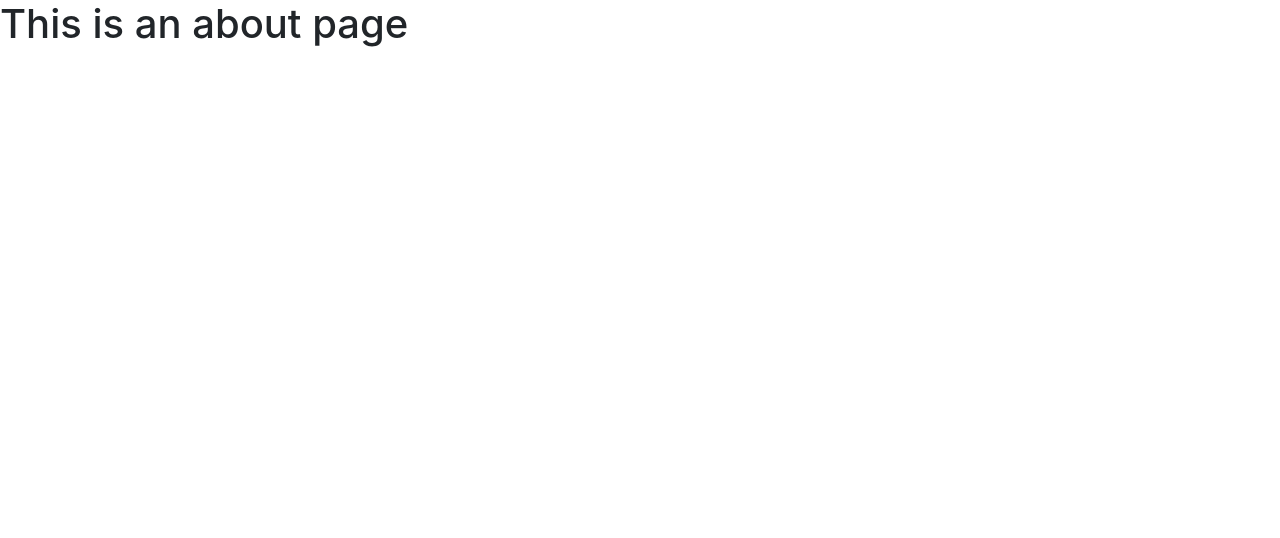
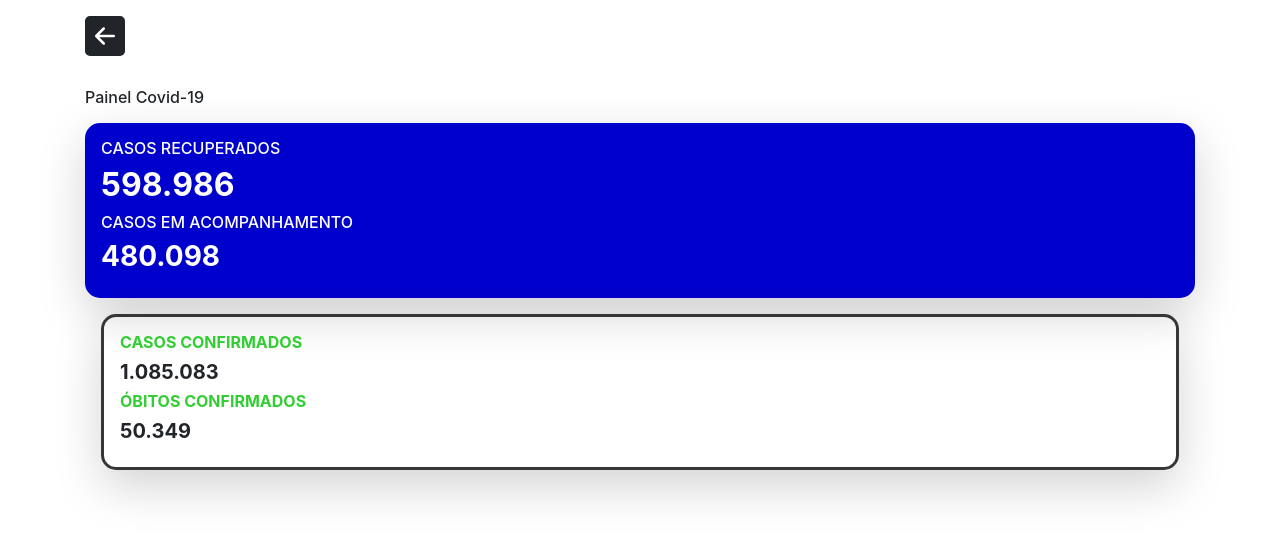
Before and after one commit to nic1611/covid-monitor, a Vue app: page /about in a window 1280 px wide. Shown: the top 538 px of the page. Built offline with nearby package versions, Linux system fonts and the light colour scheme.

Commit message:
primeira versao das paginas home e about

```diff
--- a/src/router/index.ts
+++ b/src/router/index.ts
@@ -1,6 +1,6 @@
 import Vue from 'vue';
 import VueRouter, { RouteConfig } from 'vue-router';
-import Home from '../views/Home.vue';
+import Home from '../views/Home/Home.vue';
 
 Vue.use(VueRouter);
 
@@ -16,7 +16,7 @@ const routes: Array<RouteConfig> = [
     // route level code-splitting
     // this generates a separate chunk (about.[hash].js) for this route
     // which is lazy-loaded when the route is visited.
-    component: () => import(/* webpackChunkName: "about" */ '../views/About.vue'),
+    component: () => import(/* webpackChunkName: "about" */ '../views/About/About.vue'),
   },
 ];
 
--- a/src/views/About.vue
+++ /dev/null
@@ -1,5 +0,0 @@
-<template>
-  <div class="about">
-    <h1>This is an about page</h1>
-  </div>
-</template>
--- /dev/null
+++ b/src/views/About/About.css
@@ -0,0 +1,29 @@
+.div-center {
+    background-color: #0000CD;
+    border-radius: 15px;
+}
+
+.div-center h2, .div-center h3, .div-center h6 {
+    color: #fff;
+    text-transform: uppercase;
+}
+
+.div-center h2, .div-center h3 {
+    font-weight: bold;
+}
+
+.div-center-second {
+    border-color: #363636;
+    border-radius: 15px;
+    border-style: solid;
+}
+
+.div-center-second h6 {
+    color: #32CD32;
+    font-weight: bold;
+    text-transform: uppercase;
+}
+
+.div-center-second h5 {
+    font-weight: bold;
+}
--- /dev/null
+++ b/src/views/About/About.ts
@@ -0,0 +1,8 @@
+import { BIconArrowLeftSquareFill } from 'bootstrap-vue';
+
+export default {
+  name: 'About',
+  components: {
+    BIconArrowLeftSquareFill,
+  },
+};
--- /dev/null
+++ b/src/views/About/About.vue
@@ -0,0 +1,42 @@
+<template>
+  <div class="about">
+    <b-container>
+      <router-link to="/">
+        <b-icon-arrow-left-square-fill class="h1 mt-3"/>
+      </router-link>
+      <h6 class="mt-4">Painel Covid-19</h6>
+      <div class="d-block mt-3 p-3 div-center shadow-lg">
+          <h6>
+            Casos recuperados
+          </h6>
+          <h2>
+            598.986
+          </h2>
+          <h6>
+            Casos em acompanhamento
+          </h6>
+          <h3>
+            480.098
+          </h3>
+      </div>
+      <div class="d-block m-3 p-3 div-center-second shadow-lg">
+          <h6>
+            CASOS CONFIRMADOS
+          </h6>
+          <h5>
+            1.085.083
+          </h5>
+          <h6>
+            ÓBITOS CONFIRMADOS
+          </h6>
+          <h5>
+           50.349
+          </h5>
+      </div>
+    </b-container>
+  </div>
+</template>
+
+<script src="./About.ts" />
+
+<style src="./About.css" />
--- a/src/views/Home.vue
+++ /dev/null
@@ -1,63 +0,0 @@
-<template>
-  <div class="home">
-    <b-container>
-      <b-row class="m-4" align-v="center" align-h="center">
-        <h1>Covid Monitor</h1>
-      </b-row>
-      <b-row class="mt-1 item-region" align-v="center">
-        <b-col class="item-flex">
-          <b-icon-arrow-right-square-fill></b-icon-arrow-right-square-fill>
-          <h6 class="item-flex">Centro-Oeste</h6>
-        </b-col>
-      </b-row>
-      <b-row class="mt-1 item-region" align-v="center">
-        <b-col class="item-flex">
-          <b-icon-arrow-right-square-fill></b-icon-arrow-right-square-fill>
-          <h6 class="item-flex">Sudoeste</h6>
-        </b-col>
-      </b-row>
-      <b-row class="mt-1 item-region" align-v="center">
-        <b-col class="item-flex">
-          <b-icon-arrow-right-square-fill></b-icon-arrow-right-square-fill>
-          <h6 class="item-flex">Norte</h6>
-        </b-col>
-      </b-row>
-      <b-row class="mt-1 item-region" align-v="center">
-        <b-col class="item-flex">
-          <b-icon-arrow-right-square-fill></b-icon-arrow-right-square-fill>
-          <h6 class="item-flex">Sul</h6>
-        </b-col>
-      </b-row>
-      <b-row class="mt-1 item-region" align-v="center">
-        <b-col class="item-flex">
-          <b-icon-arrow-right-square-fill></b-icon-arrow-right-square-fill>
-          <h6 class="item-flex">Nordeste</h6>
-        </b-col>
-      </b-row>
-    </b-container>
-  </div>
-</template>
-
-<script>
-import { BIconArrowRightSquareFill } from 'bootstrap-vue';
-
-export default {
-  name: 'Home',
-  components: {
-    BIconArrowRightSquareFill,
-  },
-};
-</script>
-
-<style scoped>
-.item-region {
-  background-color: #DCDCDC;
-  border-radius: 4px;
-  height: 50px;
-}
-
-.item-flex{
-  display: flex;
-  padding: 0 10px;
-}
-</style>
--- /dev/null
+++ b/src/views/Home/Home.css
@@ -0,0 +1,28 @@
+.item-region {
+  background-color: #DCDCDC;
+  border-radius: 15px;
+  border-style: solid;
+  border-color: #D3D3D3;
+  height: 50px;
+}
+
+.item-region:hover, .item-region h6:hover {
+  background-color: #0000CD;
+  color: #fff;
+  border-style: none;
+}
+
+.item-flex {
+  display: flex;
+  padding: 0 10px;
+}
+
+a {
+  text-decoration: none;
+  color: inherit;
+}
+
+a:hover {
+  text-decoration: none;
+  color: inherit;
+}
--- /dev/null
+++ b/src/views/Home/Home.ts
@@ -0,0 +1,8 @@
+import { BIconArrowRightSquareFill } from 'bootstrap-vue';
+
+export default {
+  name: 'Home',
+  components: {
+    BIconArrowRightSquareFill,
+  },
+};
--- /dev/null
+++ b/src/views/Home/Home.vue
@@ -0,0 +1,53 @@
+<template>
+  <div class="home">
+    <b-container>
+      <b-row class="m-4" align-v="center" align-h="center">
+        <h1>Covid Monitor</h1>
+      </b-row>
+      <router-link to="/about">
+        <b-row class="m-1 item-region shadow-sm" align-v="center">
+          <b-col class="item-flex">
+            <b-icon-arrow-right-square-fill />
+            <h6 class="item-flex">Centro-Oeste</h6>
+          </b-col>
+        </b-row>
+      </router-link>
+      <router-link to="/about">
+        <b-row class="m-1 item-region shadow-sm" align-v="center">
+          <b-col class="item-flex">
+            <b-icon-arrow-right-square-fill></b-icon-arrow-right-square-fill>
+            <h6 class="item-flex">Sudoeste</h6>
+          </b-col>
+        </b-row>
+      </router-link>
+      <router-link to="/about">
+        <b-row class="m-1 item-region shadow-sm" align-v="center">
+          <b-col class="item-flex">
+            <b-icon-arrow-right-square-fill></b-icon-arrow-right-square-fill>
+            <h6 class="item-flex">Norte</h6>
+          </b-col>
+        </b-row>
+      </router-link>
+      <router-link to="/about">
+        <b-row class="m-1 item-region shadow-sm" align-v="center">
+          <b-col class="item-flex">
+            <b-icon-arrow-right-square-fill></b-icon-arrow-right-square-fill>
+            <h6 class="item-flex">Sul</h6>
+          </b-col>
+        </b-row>
+      </router-link>
+      <router-link to="/about">
+        <b-row class="m-1 item-region shadow-sm" align-v="center">
+          <b-col class="item-flex">
+            <b-icon-arrow-right-square-fill></b-icon-arrow-right-square-fill>
+            <h6 class="item-flex">Nordeste</h6>
+          </b-col>
+        </b-row>
+      </router-link>
+    </b-container>
+  </div>
+</template>
+
+<script src="./Home.ts" />
+
+<style src="./Home.css" />
```
